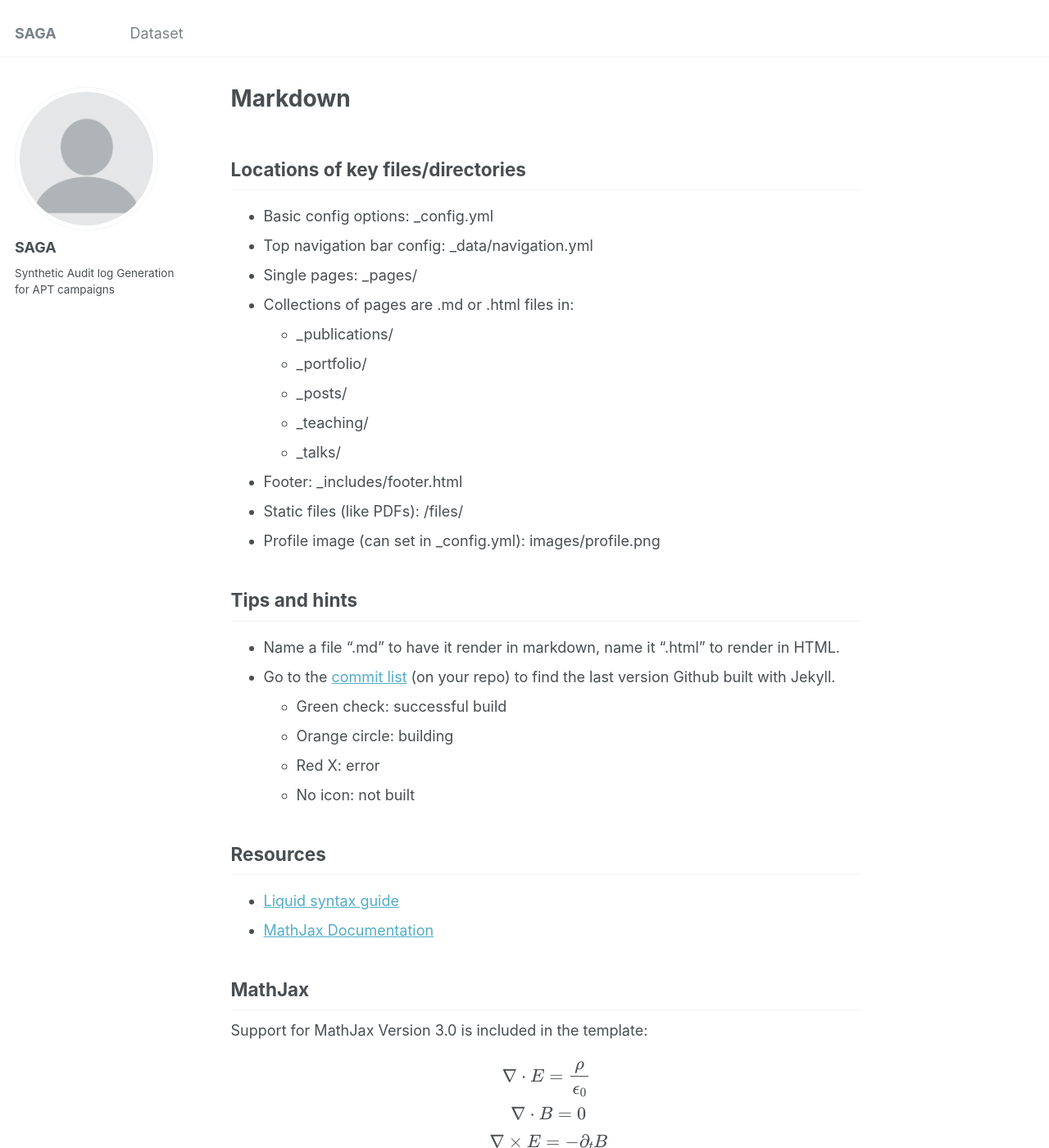
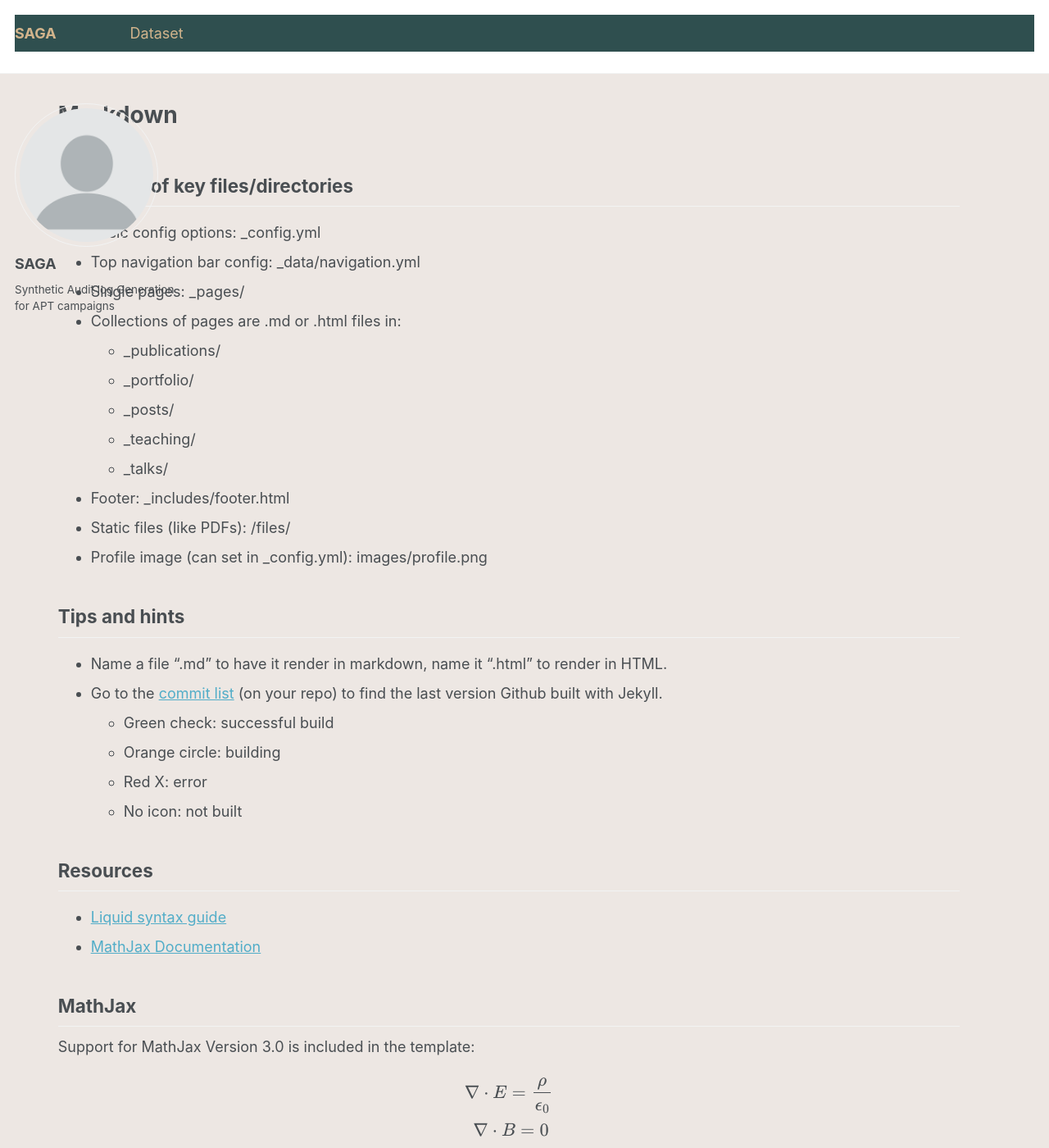
Before and after one commit to KKKK16/KKKK16.github.io, a Jekyll site: the page built from _pages/markdown.md, in a window 1280 px wide and 1400 px high. Shown: the whole window at 82% size. Built offline with Jekyll 4.4.1, drawn with Linux system fonts in a browser that asks for light colours.

Commit message:
Add files via upload

```diff
--- a/_sass/_base.scss
+++ b/_sass/_base.scss
@@ -26,10 +26,12 @@ h1, h2, h3, h4, h5, h6 {
   line-height: 1.2;
   font-family: $header-font-family;
   font-weight: bold;
+  border-bottom: none;
+  box-shadow: none;
 }
 
 h1 {
-  margin-top: 0;
+  // margin-top: 0;
   font-size: $type-size-3;
 }
 
@@ -55,10 +57,6 @@ h6 {
 
 small, .small {
   font-size: $type-size-6;
-}
-
-p {
-  margin-bottom: 1.3em;
 }
 
 u,
--- a/_sass/_navigation.scss
+++ b/_sass/_navigation.scss
@@ -175,17 +175,17 @@
 .greedy-nav {
   position: relative;
   min-width: 250px;
-  background: $background-color;
+  background: #2F4F4F !important;
 
   a {
     display: block;
     margin: 0 1rem;
     padding: 0.5rem 0;
-    color: $masthead-link-color;
+    color: #D2B48C;
     text-decoration: none;
 
     &:hover {
-      color: $masthead-link-color-hover;
+      color: #FAF0E6;
     }
   }
 
@@ -338,7 +338,7 @@
     padding-right: 0.5em;
     color: #fff;
     font-weight: bold;
-    background: #C40000;
+    background: $primary-color;
     border-radius: $border-radius;
 
     &:hover {
--- a/_sass/_page.scss
+++ b/_sass/_page.scss
@@ -18,14 +18,14 @@
 
 .page {
   @include breakpoint($large) {
-    @include span(10 of 12 last);
+    @include span(12 of 12 last);
     @include prefix(0.5 of 12);
-    @include suffix(2 of 12);
+    // @include suffix(2 of 12);
   }
 
   .page__inner-wrap {
     @include full();
-
+     max-width: 1100px;
     .page__content,
     .page__meta,
     .page__share {
--- a/_sass/_tables.scss
+++ b/_sass/_tables.scss
@@ -3,12 +3,13 @@
    ========================================================================== */
 
 table {
-  margin-bottom: 1em;
-  width: 100%;
-  font-family: $global-font-family;
-  font-size: $type-size-6;
+  // margin-bottom: 1em;
+  margin-top: 0;
+  width: auto;
+  font-family: Georgia;
+  font-size: $type-size-5;
   border-collapse: collapse;
-  border: 1px solid $light-gray;
+  border: none;
 
   & + table {
     margin-top: 1em;
@@ -17,22 +18,23 @@ table {
 
 thead {
   background-color: $lighter-gray;
-  border-bottom: 1px solid $light-gray;
+  border-bottom: none;
 }
 
 th {
   padding: 0.5em;
   font-weight: bold;
   text-align: left;
-  border-right: 1px solid $light-gray;
+  border-right: none;
 }
 
 td {
   padding: 0.5em;
-  border-bottom: 1px solid $light-gray;
-  border-right: 1px solid $light-gray;
+  text-align: left;
+  border-bottom: none;
+  border-right: none;
 }
 
 tr, td, th {
-  vertical-align: middle;
+  vertical-align: top;
 }
--- a/_sass/_variables.scss
+++ b/_sass/_variables.scss
@@ -43,7 +43,7 @@ $type-size-7                : 0.6875em; // ~11px
 $type-size-8                : 0.625em;  // ~10px
 
 /* masthead properties */
-$masthead-height            : 70px;
+$masthead-height            : 90px;
 
 /* Sidebar properties */
 $sidebar-screen-min-width   : 1024px;
@@ -62,7 +62,7 @@ $light-gray                 : mix(#fff, $gray, 50%);
 $lighter-gray               : mix(#fff, $gray, 90%);
 
 $body-color                 : #fff;
-$background-color           : #fff;
+$background-color           : #EDE7E3;
 $code-background-color      : #fafafa;
 $code-background-color-dark : $light-gray;
 $text-color                 : $dark-gray;
```
